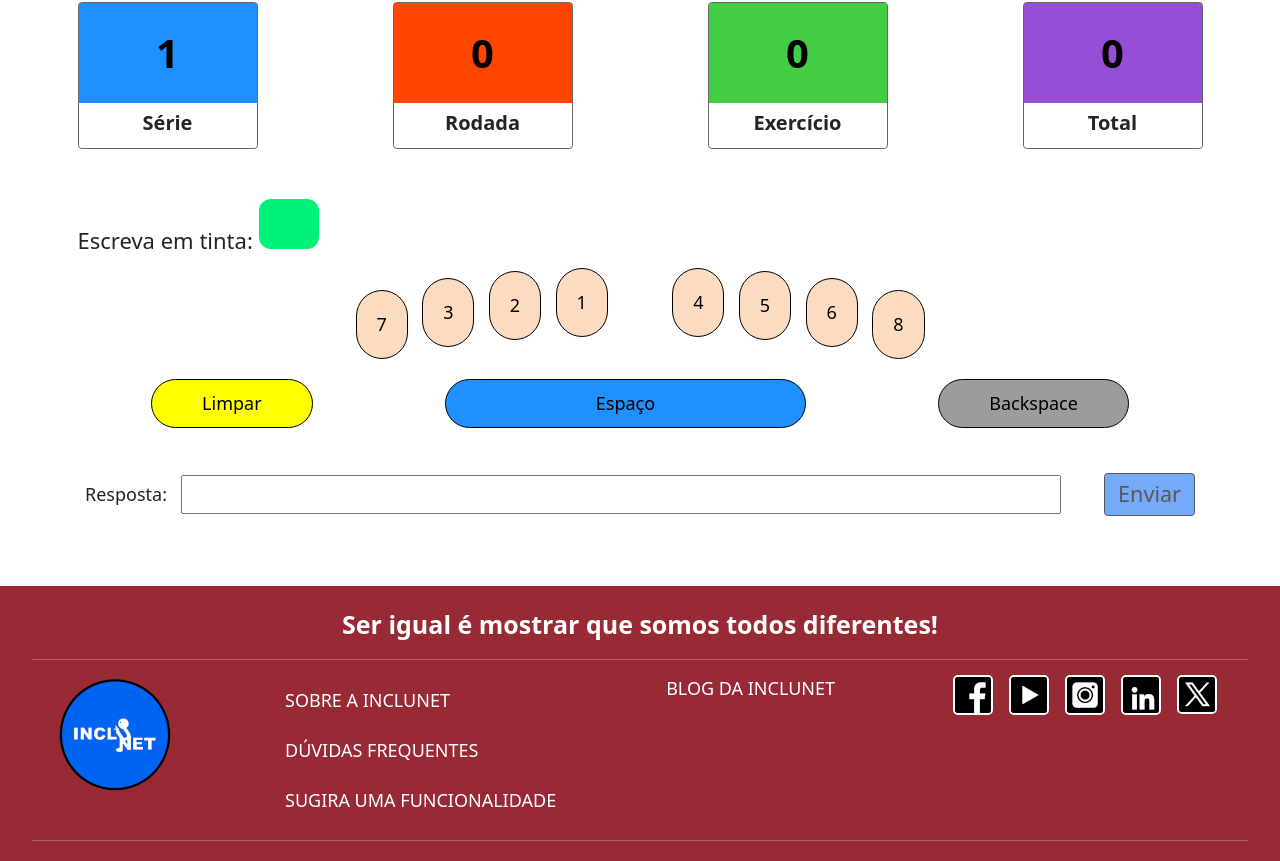
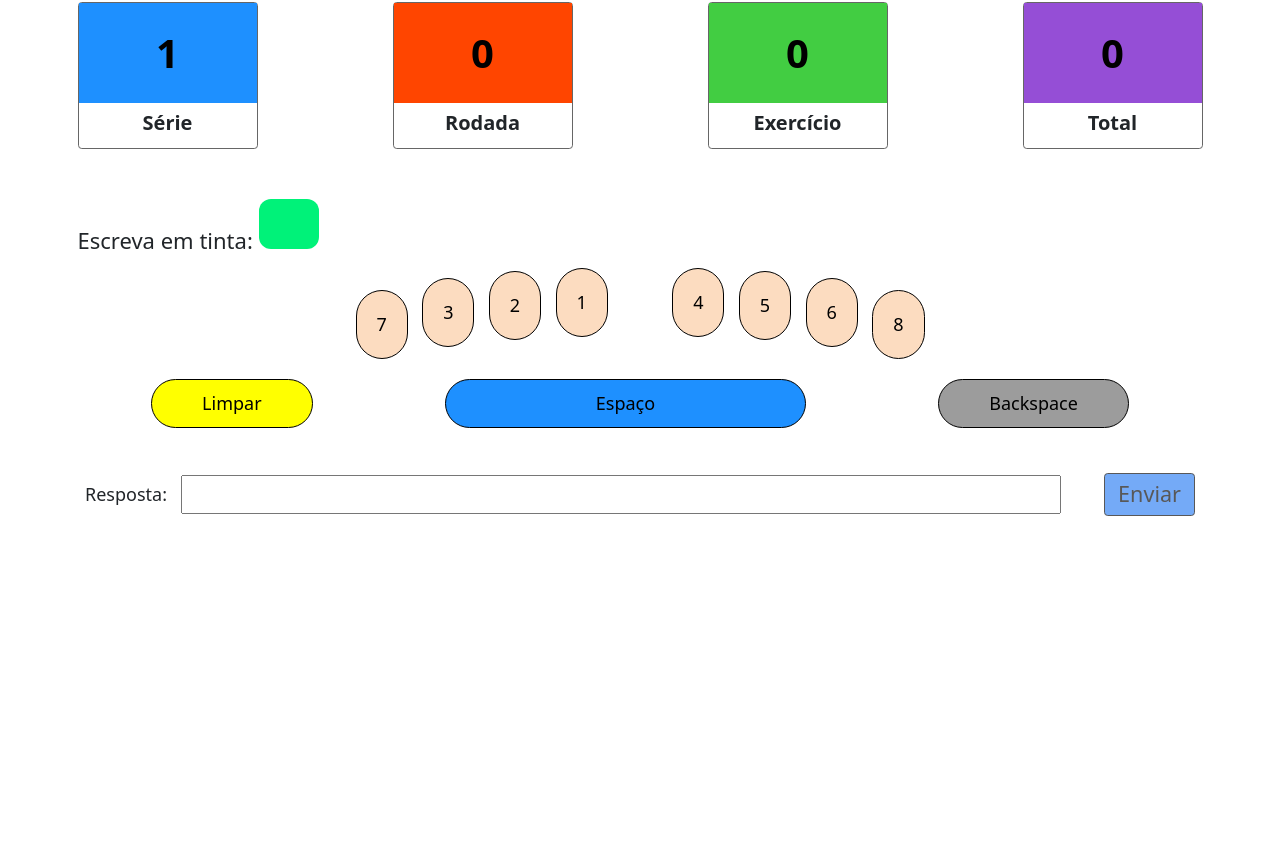
Before and after one commit to inclunet/bin-go, a SvelteKit app in the folder bingo/: page /braille/1/1 in a window 1280 px wide. Shown: the part 433-1294 px from the top of the page. Built offline with nearby package versions, Linux system fonts and the light colour scheme; no server answers.

Commit message:
height adjustment

```diff
--- a/bingo/src/routes/braille/[player]/[class]/+page.svelte
+++ b/bingo/src/routes/braille/[player]/[class]/+page.svelte
@@ -102,10 +102,12 @@
         </div>
     </section>
 
-    <BrailleChallenge
-        bind:brailleChallenge={$braille.Challenge}
-        on:submitChallenge={handleChallengeSubmit}
-    />
+    <section class="container_play">
+        <BrailleChallenge
+            bind:brailleChallenge={$braille.Challenge}
+            on:submitChallenge={handleChallengeSubmit}
+        />
+    </section>
 </div>
 
 <audio bind:this={correctAudio} src="/correct.wav"></audio>
@@ -144,6 +146,9 @@
         line-height: 4rem;
     }
 
+    .container_play {
+        min-height: 110vw;
+    }
     @media (max-width: 490px) {
         .container_card {
             margin: 0;
```
